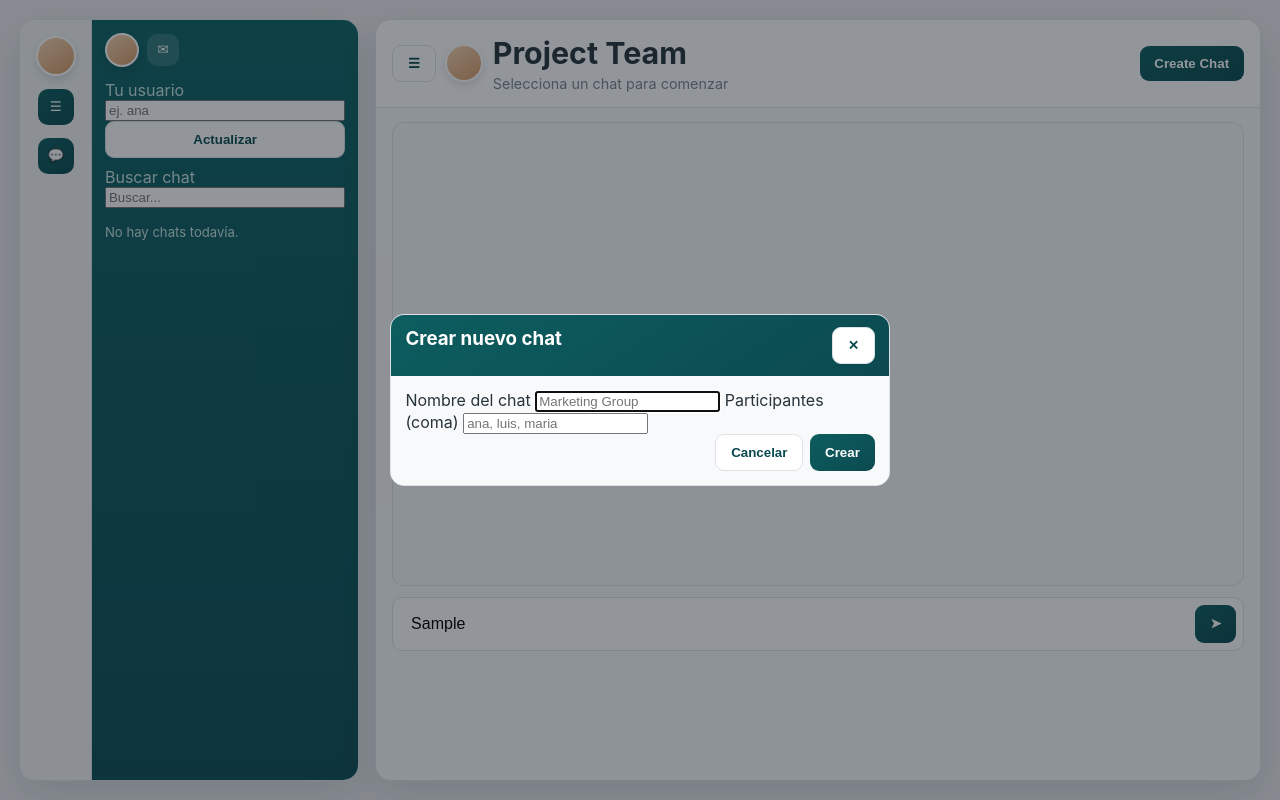
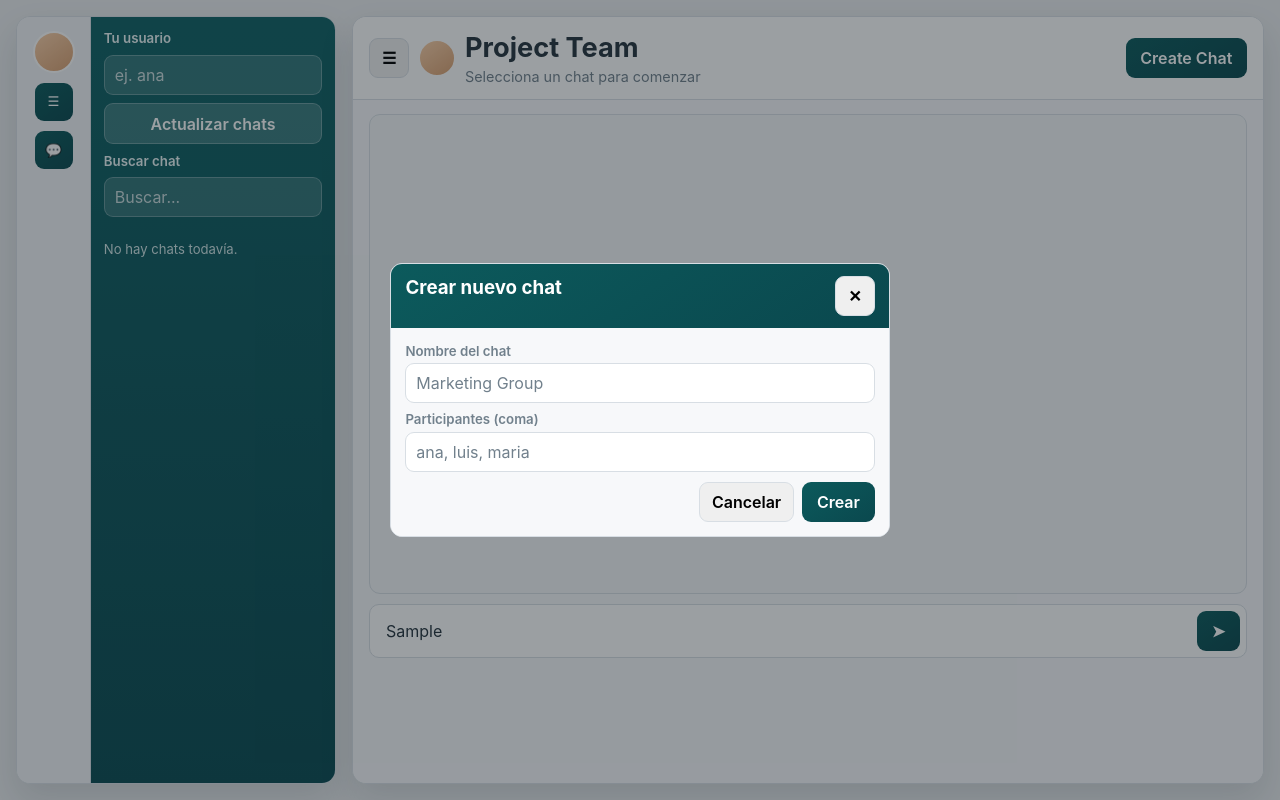
Before and after one commit to NAGATO17-pe/ChatCore, a website: page public/index.html in a window 1280 px wide. Both pictures are taken after typing "Sample" into the empty fields and a click on the button "Create Chat". Drawn offline with nearby package versions, Linux system fonts and the light colour scheme; no server answers.

Commit message:
feat: rebuild index.html from scratch with clean chat UI

```diff
--- a/public/index.html
+++ b/public/index.html
@@ -6,17 +6,16 @@
     <title>ChatCore</title>
     <style>
       :root {
-        --bg: #ececef;
-        --panel: #f9f9fb;
-        --line: #dde1e6;
-        --text: #26333a;
-        --muted: #78858e;
-        --brand: #0d5d5f;
-        --brand-2: #0b4a50;
-        --brand-soft: #e7f5f3;
-        --message-in: #ffffff;
-        --message-out: #edf2f4;
-        --shadow: 0 14px 36px rgba(20, 35, 44, 0.12);
+        --bg: #ebedef;
+        --panel: #fdfdfd;
+        --line: #d8dee4;
+        --text: #25333d;
+        --muted: #71808c;
+        --brand: #0c5a5c;
+        --brand-2: #0a484e;
+        --bubble-in: #ffffff;
+        --bubble-out: #edf2f5;
+        --shadow: 0 16px 34px rgba(20, 30, 40, 0.12);
       }
 
       * { box-sizing: border-box; }
@@ -24,228 +23,248 @@
       body {
         margin: 0;
         font-family: Inter, 'Segoe UI', Arial, sans-serif;
+        background: var(--bg);
         color: var(--text);
-        background: var(--bg);
       }
 
-      .app {
+      .layout {
         min-height: 100vh;
-        padding: 1.2rem;
+        padding: 1rem;
         display: grid;
-        grid-template-columns: 340px 1fr;
+        grid-template-columns: 320px 1fr;
         gap: 1rem;
         transition: grid-template-columns .2s ease;
       }
 
-      .app.sidebar-hidden {
-        grid-template-columns: 72px 1fr;
+      .layout.sidebar-collapsed {
+        grid-template-columns: 74px 1fr;
       }
 
       .sidebar {
+        border-radius: 14px;
+        overflow: hidden;
+        border: 1px solid var(--line);
+        background: var(--panel);
+        box-shadow: var(--shadow);
         display: grid;
-        grid-template-columns: 72px 1fr;
-        background: var(--panel);
-        border: 1px solid var(--line);
-        border-radius: 16px;
-        overflow: hidden;
-        box-shadow: var(--shadow);
+        grid-template-columns: 74px 1fr;
       }
 
       .rail {
-        background: #f3f4f6;
+        background: #f2f4f7;
         border-right: 1px solid var(--line);
         display: flex;
         flex-direction: column;
         align-items: center;
-        padding: 1rem .55rem;
-        gap: .8rem;
+        padding: .85rem .5rem;
+        gap: .65rem;
       }
 
       .avatar {
-        width: 40px;
-        height: 40px;
+        width: 42px;
+        height: 42px;
         border-radius: 999px;
-        background: linear-gradient(145deg, #f6d4b2, #d59a66);
+        background: linear-gradient(145deg, #facfa7, #d89f70);
         border: 2px solid #fff;
-        box-shadow: 0 4px 10px rgba(0,0,0,.12);
+      }
+
+      .rail-btn,
+      .btn {
+        border: 1px solid var(--line);
+        border-radius: 9px;
+        cursor: pointer;
       }
 
       .rail-btn {
-        width: 36px;
-        height: 36px;
-        border: 0;
-        border-radius: 10px;
+        width: 38px;
+        height: 38px;
         background: linear-gradient(145deg, var(--brand), var(--brand-2));
         color: #fff;
-        cursor: pointer;
+        border: 0;
       }
 
-      .side-content {
-        background: linear-gradient(180deg, #0f6366, #0d4d56);
-        color: #eaf4f5;
+      .sidebar-content {
+        background: linear-gradient(180deg, #0f6164, #0b4a51);
+        color: #eaf5f6;
         padding: .8rem;
         display: flex;
         flex-direction: column;
+        gap: .55rem;
       }
 
-      .app.sidebar-hidden .side-content {
-        display: none;
+      .layout.sidebar-collapsed .sidebar-content { display: none; }
+
+      label {
+        font-size: .83rem;
+        font-weight: 600;
       }
 
-      .side-top {
-        display: flex;
-        align-items: center;
-        gap: .5rem;
-        margin-bottom: .8rem;
+      input,
+      .btn {
+        font: inherit;
       }
 
-      .icon-pill {
-        width: 32px;
-        height: 32px;
-        border-radius: 10px;
-        border: 0;
-        background: rgba(255,255,255,.14);
+      input {
+        width: 100%;
+        border: 1px solid rgba(255,255,255,.25);
+        border-radius: 9px;
+        background: rgba(255,255,255,.15);
         color: #fff;
+        padding: .56rem .62rem;
+      }
+
+      input::placeholder { color: rgba(255,255,255,.75); }
+
+      .btn {
+        padding: .58rem .75rem;
+        font-weight: 600;
+      }
+
+      .btn-ghost {
+        background: rgba(255,255,255,.18);
+        color: #fff;
+        border-color: rgba(255,255,255,.25);
       }
 
       .chat-list {
         list-style: none;
-        margin: .5rem 0 0;
+        margin: .4rem 0 0;
         padding: 0;
         display: flex;
         flex-direction: column;
-        gap: .34rem;
-        overflow: auto;
+        gap: .35rem;
+        overflow-y: auto;
       }
 
       .chat-list button {
         width: 100%;
         text-align: left;
-        border: 1px solid rgba(255,255,255,.18);
-        border-radius: 10px;
+        border: 1px solid rgba(255,255,255,.2);
+        border-radius: 9px;
         background: transparent;
-        color: #e7f6f4;
-        padding: .55rem .55rem;
+        color: #e8f4f4;
+        padding: .52rem .55rem;
         cursor: pointer;
       }
 
-      .chat-list button:hover { background: rgba(255,255,255,.1); }
+      .chat-list button:hover { background: rgba(255,255,255,.13); }
       .chat-list button.active {
-        background: rgba(255,255,255,.2);
+        background: rgba(255,255,255,.24);
         border-color: rgba(255,255,255,.35);
       }
 
       .main {
+        border-radius: 14px;
+        border: 1px solid var(--line);
         background: var(--panel);
-        border: 1px solid var(--line);
-        border-radius: 16px;
         box-shadow: var(--shadow);
+        overflow: hidden;
         display: flex;
         flex-direction: column;
-        overflow: hidden;
       }
 
-      .header {
+      .top {
+        padding: .9rem 1rem;
+        border-bottom: 1px solid var(--line);
         background: #fff;
-        border-bottom: 1px solid var(--line);
-        padding: .95rem 1rem;
+        display: flex;
+        justify-content: space-between;
+        align-items: center;
+        gap: .75rem;
+      }
+
+      .top-left {
         display: flex;
         align-items: center;
-        justify-content: space-between;
-        gap: .7rem;
+        gap: .55rem;
       }
 
-      .header-left {
-        display: flex;
-        align-items: center;
-        gap: .6rem;
+      .top h1 {
+        margin: 0;
+        font-size: 1.7rem;
       }
 
-      .header h2 { margin: 0; font-size: 1.9rem; font-weight: 700; }
-      .header p { margin: .2rem 0 0; color: var(--muted); font-size: .9rem; }
-
-      .btn {
-        border: 1px solid var(--line);
-        border-radius: 9px;
-        padding: .62rem .92rem;
-        cursor: pointer;
-        font-weight: 600;
+      .top p {
+        margin: .2rem 0 0;
+        color: var(--muted);
+        font-size: .9rem;
       }
 
-      .btn-primary {
-        background: linear-gradient(145deg, var(--brand), var(--brand-2));
+      .btn-main {
         border: 0;
         color: #fff;
+        background: linear-gradient(145deg, var(--brand), var(--brand-2));
+        padding: .63rem .92rem;
       }
 
-      .btn-secondary {
-        background: #fff;
-        color: var(--brand-2);
-      }
-
-      .body {
-        flex: 1;
-        padding: .9rem 1rem;
+      .chat-body {
+        padding: .85rem 1rem;
         background: #f7f8fa;
         display: flex;
         flex-direction: column;
-        gap: .7rem;
+        gap: .65rem;
+        height: 100%;
       }
 
       .messages {
         list-style: none;
         margin: 0;
-        padding: .8rem;
+        padding: .82rem;
         border: 1px solid var(--line);
-        border-radius: 12px;
-        background: #f6f7f9;
-        min-height: 58vh;
-        max-height: 58vh;
+        border-radius: 11px;
+        min-height: 60vh;
+        max-height: 60vh;
         overflow-y: auto;
+        background: #f4f6f8;
       }
 
       .message {
-        max-width: 66%;
-        background: var(--message-in);
-        border: 1px solid #d7dee4;
+        max-width: 70%;
+        border: 1px solid #d4dce3;
         border-radius: 10px;
-        margin-bottom: .52rem;
-        padding: .6rem .7rem;
-        box-shadow: 0 4px 10px rgba(0,0,0,.04);
+        background: var(--bubble-in);
+        margin-bottom: .55rem;
+        padding: .56rem .65rem;
+        box-shadow: 0 4px 8px rgba(0,0,0,.04);
       }
 
       .message.outgoing {
         margin-left: auto;
-        background: var(--message-out);
+        background: var(--bubble-out);
       }
 
-      .meta { font-size: .72rem; color: var(--muted); margin-top: .25rem; }
+      .meta {
+        margin-top: .22rem;
+        color: var(--muted);
+        font-size: .71rem;
+      }
 
       .composer {
-        display: grid;
-        grid-template-columns: 1fr auto;
-        gap: .5rem;
         border: 1px solid var(--line);
         border-radius: 10px;
         background: #fff;
-        padding: .42rem;
+        display: grid;
+        grid-template-columns: 1fr auto;
+        gap: .45rem;
+        padding: .38rem;
       }
 
       .composer input {
+        color: var(--text);
+        background: transparent;
         border: 0;
-        outline: none;
-        padding: .62rem .7rem;
-        font-size: 1rem;
       }
+
+      .composer input::placeholder { color: var(--muted); }
 
       .toast {
         position: fixed;
         right: 1rem;
         bottom: 1rem;
-        background: #1a4a3f;
+        background: #153f35;
         color: #fff;
-        padding: .62rem .8rem;
         border-radius: 10px;
+        padding: .6rem .8rem;
         opacity: 0;
         transform: translateY(8px);
         transition: .2s ease;
@@ -259,96 +278,95 @@
         display: none;
         align-items: center;
         justify-content: center;
-        background: rgba(14, 24, 31, 0.45);
+        background: rgba(18, 28, 35, 0.42);
       }
 
       .modal-backdrop.show { display: flex; }
 
       .modal {
-        width: min(500px, 95vw);
+        width: min(500px, 94vw);
         background: #fff;
-        border-radius: 14px;
         border: 1px solid var(--line);
+        border-radius: 12px;
         overflow: hidden;
       }
 
       .modal header {
+        padding: .75rem .9rem;
+        color: #fff;
         background: linear-gradient(145deg, var(--brand), var(--brand-2));
-        color: #fff;
-        padding: .75rem .9rem;
         display: flex;
         justify-content: space-between;
       }
 
-      .modal-content { padding: .9rem; background: #f8f9fb; }
-      .actions { display: flex; justify-content: end; gap: .45rem; }
+      .modal-content { padding: .9rem; background: #f7f8fa; }
+      .modal-content input {
+        color: var(--text);
+        border: 1px solid var(--line);
+        background: #fff;
+      }
+      .modal-content input::placeholder { color: var(--muted); }
+      .actions { display: flex; justify-content: end; gap: .5rem; }
 
       .sr-only {
         position: absolute;
         width: 1px;
         height: 1px;
-        margin: -1px;
         overflow: hidden;
         clip: rect(0, 0, 0, 0);
       }
 
-      @media (max-width: 980px) {
-        .app { grid-template-columns: 1fr; }
-        .app.sidebar-hidden { grid-template-columns: 1fr; }
-        .sidebar { grid-template-columns: 72px 1fr; }
-        .app.sidebar-hidden .sidebar { display: none; }
+      @media (max-width: 960px) {
+        .layout { grid-template-columns: 1fr; }
+        .layout.sidebar-collapsed { grid-template-columns: 1fr; }
+        .layout.sidebar-collapsed .sidebar { display: none; }
         .messages { min-height: 44vh; max-height: 44vh; }
       }
     </style>
   </head>
   <body>
-    <div class="app" id="app-root">
+    <div id="layout" class="layout">
       <aside class="sidebar">
         <div class="rail">
           <div class="avatar" aria-hidden="true"></div>
-          <button id="toggle-sidebar-rail" class="rail-btn" title="Ocultar sidebar">☰</button>
-          <button class="rail-btn" aria-hidden="true">💬</button>
+          <button id="toggle-sidebar-left" class="rail-btn" type="button" title="Ocultar panel">☰</button>
+          <button class="rail-btn" type="button" aria-hidden="true">💬</button>
         </div>
 
-        <div class="side-content">
-          <div class="side-top">
-            <div class="avatar" style="width:34px;height:34px;"></div>
-            <button class="icon-pill">✉</button>
-          </div>
+        <div class="sidebar-content">
+          <label for="username">Tu usuario</label>
+          <input id="username" placeholder="ej. ana" />
+          <button id="refresh-chats" class="btn btn-ghost" type="button">Actualizar chats</button>
 
-          <label for="username" style="color:#cae4e1;">Tu usuario</label>
-          <input id="username" placeholder="ej. ana" />
-          <button id="refresh-chats" class="btn btn-secondary" type="button">Actualizar</button>
-
-          <label for="search-chats" style="margin-top:.6rem;color:#cae4e1;">Buscar chat</label>
+          <label for="search-chats">Buscar chat</label>
           <input id="search-chats" placeholder="Buscar..." />
 
           <ul id="chat-list" class="chat-list"></ul>
-          <p id="empty-chat-list" style="color:#cae4e1; font-size:.82rem; margin-top:.5rem;">No hay chats todavía.</p>
+          <p id="empty-chat-list" style="margin:0;color:#d2e6e7;font-size:.82rem;">No hay chats todavía.</p>
         </div>
       </aside>
 
       <main class="main">
-        <header class="header">
-          <div class="header-left">
-            <button id="toggle-sidebar-main" class="btn btn-secondary" type="button">☰</button>
+        <header class="top">
+          <div class="top-left">
+            <button id="toggle-sidebar-top" class="btn" type="button">☰</button>
             <div class="avatar" style="width:38px;height:38px;"></div>
             <div>
-              <h2 id="chat-title">Project Team</h2>
+              <h1 id="chat-title">Project Team</h1>
               <p id="active-chat">Selecciona un chat para comenzar</p>
             </div>
           </div>
 
-          <button id="open-create-chat-modal" class="btn btn-primary" type="button">Create Chat</button>
+          <button id="open-create-chat-modal" class="btn btn-main" type="button">Create Chat</button>
         </header>
 
-        <section class="body">
+        <section class="chat-body">
           <ul id="messages" class="messages" aria-live="polite"></ul>
 
           <form id="message-form" class="composer">
             <label class="sr-only" for="message-input">Escribe un mensaje</label>
             <input id="message-input" maxlength="1000" placeholder="Type a message..." required />
-            <button type="submit" class="btn btn-primary">➤</button>
+            <button type="submit" class="btn btn-main">➤</button>
           </form>
         </section>
       </main>
@@ -358,18 +376,19 @@
       <div class="modal" role="dialog" aria-modal="true" aria-labelledby="modal-title">
         <header>
           <h3 id="modal-title" style="margin:0;">Crear nuevo chat</h3>
-          <button id="close-modal" class="btn btn-secondary" type="button">✕</button>
+          <button id="close-modal" class="btn" type="button">✕</button>
         </header>
+
         <div class="modal-content">
-          <label for="chat-name">Nombre del chat</label>
+          <label for="chat-name" style="display:block;margin-bottom:.3rem;color:var(--muted);">Nombre del chat</label>
           <input id="chat-name" placeholder="Marketing Group" />
 
-          <label for="chat-users">Participantes (coma)</label>
+          <label for="chat-users" style="display:block;margin:.5rem 0 .3rem;color:var(--muted);">Participantes (coma)</label>
           <input id="chat-users" placeholder="ana, luis, maria" />
 
-          <div class="actions">
-            <button id="cancel-create-chat" class="btn btn-secondary" type="button">Cancelar</button>
-            <button id="create-chat" class="btn btn-primary" type="button">Crear</button>
+          <div class="actions" style="margin-top:.6rem;">
+            <button id="cancel-create-chat" class="btn" type="button">Cancelar</button>
+            <button id="create-chat" class="btn btn-main" type="button">Crear</button>
           </div>
         </div>
       </div>
@@ -380,10 +399,10 @@
     <script src="/socket.io/socket.io.js"></script>
     <script>
       const socket = window.io ? io() : { emit() {}, on() {} };
-      const appRoot = document.getElementById('app-root');
+      const layout = document.getElementById('layout');
       const usernameInput = document.getElementById('username');
+      const searchChatsInput = document.getElementById('search-chats');
       const chatList = document.getElementById('chat-list');
-      const searchChatsInput = document.getElementById('search-chats');
       const emptyChatList = document.getElementById('empty-chat-list');
       const messagesEl = document.getElementById('messages');
       const activeChatText = document.getElementById('active-chat');
@@ -408,24 +427,23 @@
       }
 
       function toggleSidebar() {
-        appRoot.classList.toggle('sidebar-hidden');
-      }
-
-      function markSelectedChat(chatId) {
-        chatList.querySelectorAll('button').forEach((btn) => {
-          btn.classList.toggle('active', Number(btn.dataset.chatId) === Number(chatId));
-        });
+        layout.classList.toggle('sidebar-collapsed');
       }
 
       function openModal() {
         createModal.classList.add('show');
         createModal.setAttribute('aria-hidden', 'false');
-        chatNameInput.focus();
       }
 
       function closeModal() {
         createModal.classList.remove('show');
         createModal.setAttribute('aria-hidden', 'true');
+      }
+
+      function markSelected(chatId) {
+        chatList.querySelectorAll('button').forEach((btn) => {
+          btn.classList.toggle('active', Number(btn.dataset.chatId) === Number(chatId));
+        });
       }
 
       function renderChatList(chats) {
@@ -449,7 +467,7 @@
           chatList.appendChild(li);
         });
 
-        if (activeChatId) markSelectedChat(activeChatId);
+        if (activeChatId) markSelected(activeChatId);
       }
 
       async function loadChats() {
@@ -469,7 +487,7 @@
         activeChatId = chatId;
         chatTitle.textContent = chatName;
         activeChatText.textContent = 'Active now';
-        markSelectedChat(chatId);
+        markSelected(chatId);
         socket.emit('join_chat', { chatId });
 
         const res = await fetch(`/api/chats/${chatId}/messages`);
@@ -524,7 +542,6 @@
 
       msgForm.addEventListener('submit', (e) => {
         e.preventDefault();
-
         if (!activeChatId) {
           showToast('Selecciona un chat antes de enviar.');
           return;
@@ -555,12 +572,12 @@
 
       usernameInput.addEventListener('change', loadChats);
       document.getElementById('refresh-chats').addEventListener('click', loadChats);
+      document.getElementById('open-create-chat-modal').addEventListener('click', openModal);
       document.getElementById('create-chat').addEventListener('click', createChat);
-      document.getElementById('open-create-chat-modal').addEventListener('click', openModal);
       document.getElementById('close-modal').addEventListener('click', closeModal);
       document.getElementById('cancel-create-chat').addEventListener('click', closeModal);
-      document.getElementById('toggle-sidebar-main').addEventListener('click', toggleSidebar);
-      document.getElementById('toggle-sidebar-rail').addEventListener('click', toggleSidebar);
+      document.getElementById('toggle-sidebar-top').addEventListener('click', toggleSidebar);
+      document.getElementById('toggle-sidebar-left').addEventListener('click', toggleSidebar);
 
       createModal.addEventListener('click', (event) => {
         if (event.target === createModal) closeModal();
```
